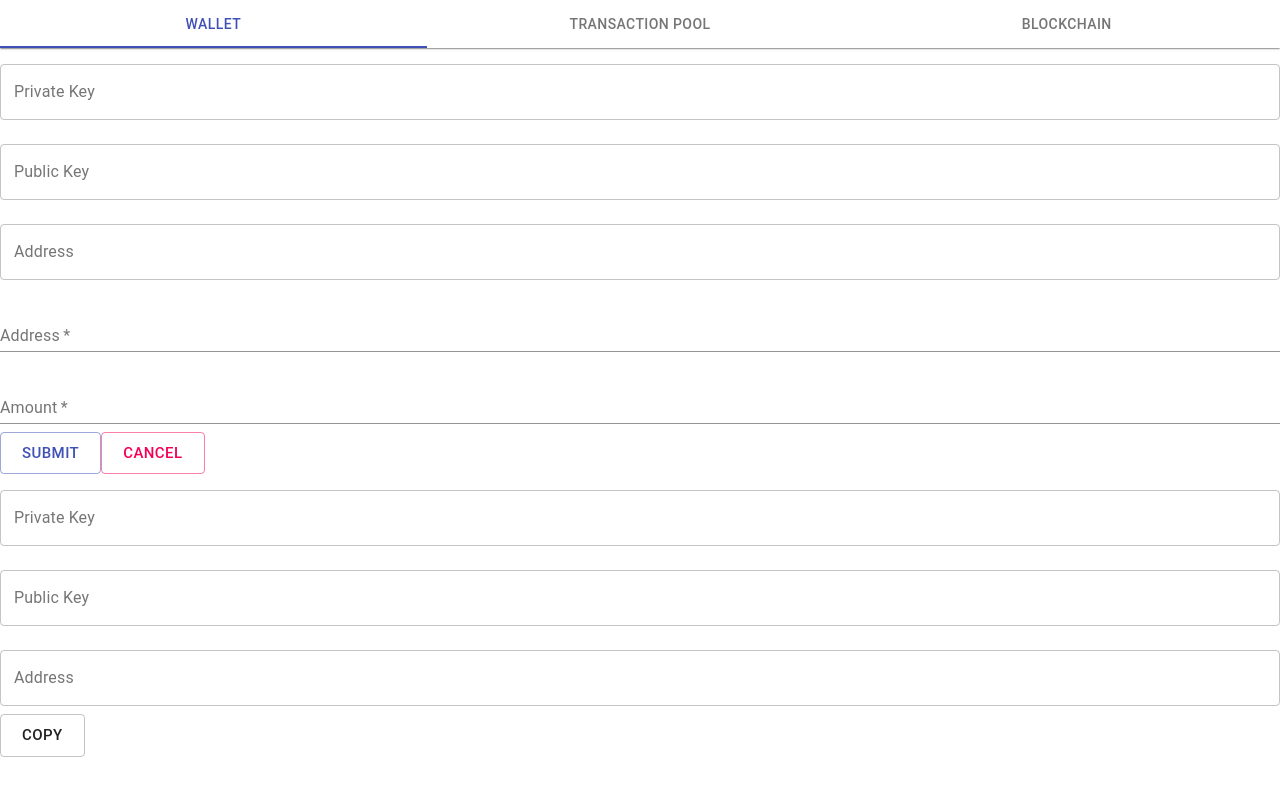
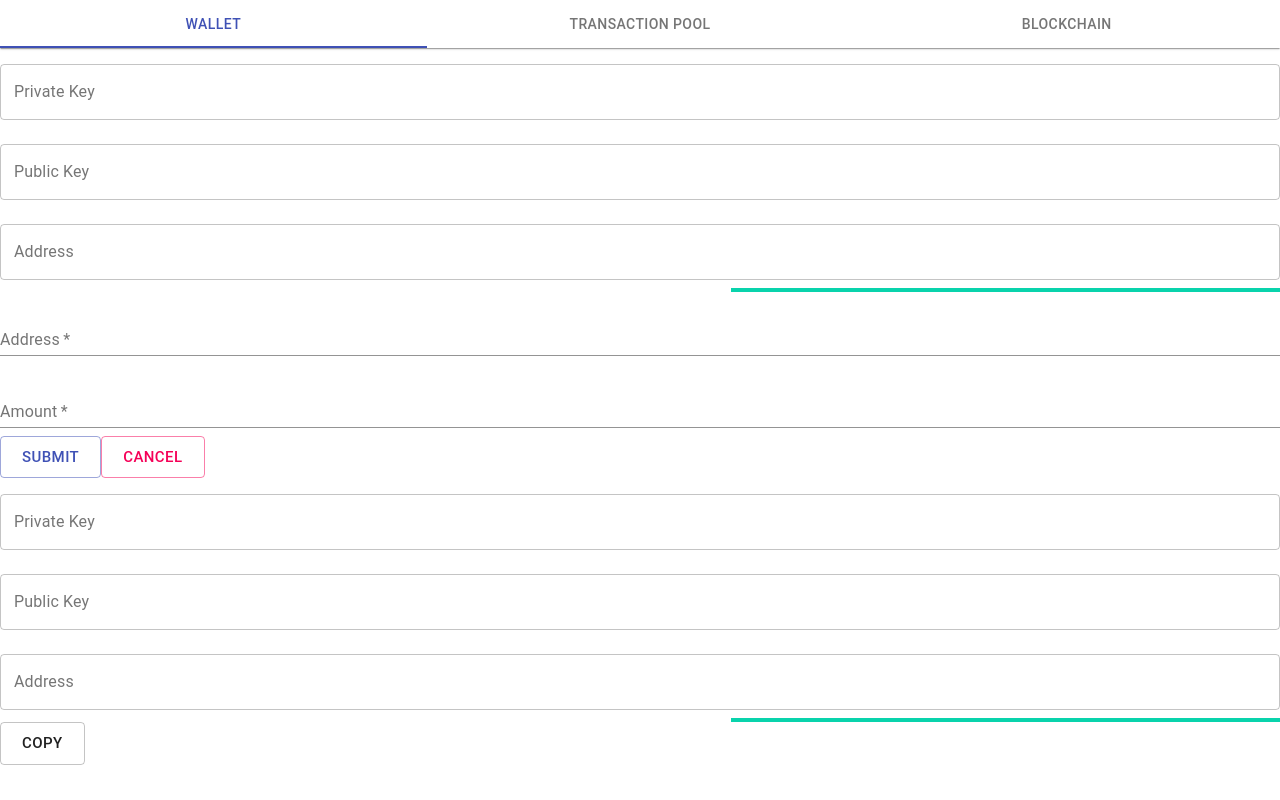
Before and after one commit to rkaku/formik-material-ui, a React (Create React App) app: page /wallet in a window 1280 px wide. Built offline with nearby package versions, Linux system fonts and the light colour scheme; no server answers.

Commit message:
implement linear query

```diff
--- /dev/null
+++ b/src/layouts/form/LinearQuery.js
@@ -0,0 +1,32 @@
+import React from 'react';
+import { makeStyles, withStyles } from '@material-ui/core/styles';
+import LinearProgress from '@material-ui/core/LinearProgress';
+
+
+const ColorLinearProgress = withStyles( {
+  colorPrimary: {
+    backgroundColor: 'transparent',
+  },
+  barColorPrimary: {
+    backgroundColor: '#09d3ac',
+  },
+} )( LinearProgress );
+
+const useStyles = makeStyles( theme => ( {
+  root: {
+    width: '100%',
+    '& > * + *': {
+      marginTop: theme.spacing( 0 ),
+    },
+  },
+} ) );
+
+export default function CustomizedProgressBars () {
+  const classes = useStyles();
+
+  return (
+    <div className={ classes.root }>
+      <ColorLinearProgress variant="query" className={ classes.margin } />
+    </div>
+  );
+}
--- a/src/layouts/form/WalletTextField.js
+++ b/src/layouts/form/WalletTextField.js
@@ -1,15 +1,24 @@
 import React from 'react'
 import TextField from '@material-ui/core/TextField'
 import { useField } from 'formik';
+// import { makeStyles } from '@material-ui/core/styles';
 
+
+// const useStyles = makeStyles( theme => ( {
+//   root: {
+//     marginBottom: theme.spacing( 0 ),
+//   },
+// } ) );
 
 export default function WalletTextField ( { ...props } ) {
   const [ field, meta ] = useField( props )
+  // const classes = useStyles();
   return (
-      <TextField
-        { ...field }
-        { ...props }
-      />
-      // { meta.error && meta.touched && <small>{ meta.error }</small> }
+    <TextField
+      // className={ classes.margin }
+      { ...field }
+      { ...props }
+    />
+    // { meta.error && meta.touched && <small>{ meta.error }</small> }
   )
 }
--- a/src/pages/Top.css
+++ b/src/pages/Top.css
@@ -23,10 +23,10 @@
   position: absolute;
   top: 45%;
   left: 20%;
-  -ms-transform: translate(-50%,-50%);
-  -webkit-transform: translate(-50%,-50%);
-  transform: translate(-50%,-50%);
-  margin:0;
+  -ms-transform: translate(-50%, -50%);
+  -webkit-transform: translate(-50%, -50%);
+  transform: translate(-50%, -50%);
+  margin: 0;
   font-size: 30px;
   border: solid white 2px;
   padding: 7px;
@@ -34,10 +34,14 @@
   text-decoration: none;
 }
 
-.wrapper .getting-started-button:hover{
+.wrapper .getting-started-button:hover {
   background: rgba(255, 255, 255, 0.3);
-  }
+}
 
 .wrapper img {
   width: 100%;
 }
+
+p {
+  color: #000000;
+}
--- a/src/pages/Wallet.js
+++ b/src/pages/Wallet.js
@@ -13,6 +13,7 @@ import {
 import * as Async from '../redux/async/blockchain'
 import WalletTextField from './../layouts/form/WalletTextField'
 import SendDialogButton from './../layouts/dialog/SendDialogButton'
+import LinearQuery from './../layouts/form/LinearQuery'
 import Clipboard from "clipboard"
 
 export default function Container () {
@@ -67,6 +68,7 @@ export default function Container () {
               variant="outlined"
               margin="normal"
             />
+            <LinearQuery />
             <WalletTextField
               name="recipient_address"
               label="Address"
@@ -140,6 +142,7 @@ export default function Container () {
               variant="outlined"
               margin="normal"
             />
+            <LinearQuery />
             <Button
               data-clipboard-text={ bob.address }
               className="btn"
@@ -147,11 +150,11 @@ export default function Container () {
               variant="outlined"
               color="default"
               size="large"
-              // disabled={ !isValid || isSubmitting }
+            // disabled={ !isValid || isSubmitting }
             >
               Copy
             </Button>
-            {/* <button className="btn" data-clipboard-text={ bob.address }>COPY :)</button> */}
+            {/* <button className="btn" data-clipboard-text={ bob.address }>COPY :)</button> */ }
           </Form>
         ) }
       </Formik>
```
